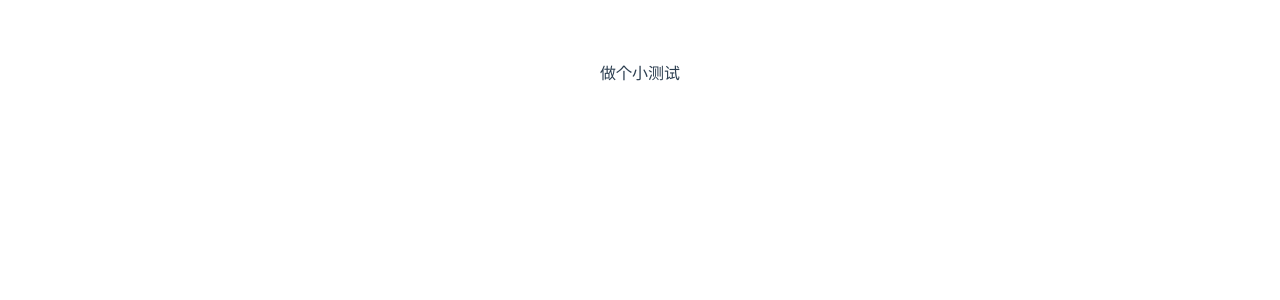
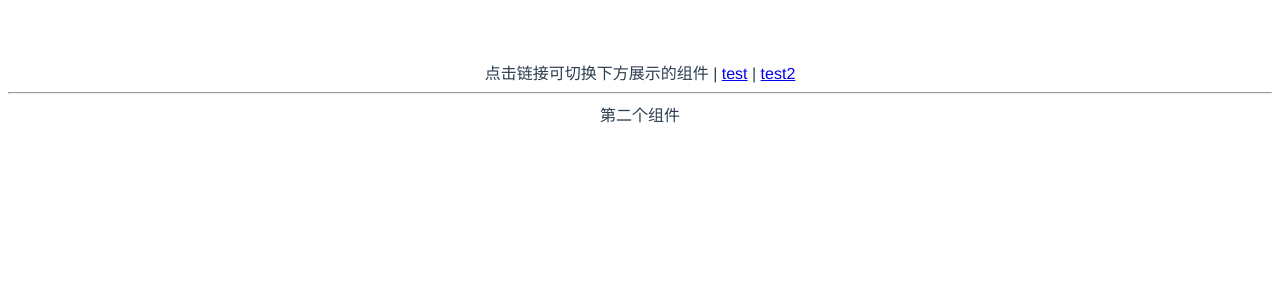
Before and after one commit to YMingF/Yan-Ui, a Vue app: page /#/x in a window 1280 px wide. Shown: the top 300 px of the page. Built offline with nearby package versions, Linux system fonts and the light colour scheme.

Commit message:
根据例子使用了router

```diff
--- a/index.html
+++ b/index.html
@@ -8,6 +8,6 @@
 </head>
 <body>
   <div id="app"></div>
-  <script type="module" src="/src/main.js"></script>
+  <script type="module" src="/src/main.ts"></script>
 </body>
 </html>
--- /dev/null
+++ b/shims-vue.d.ts
@@ -0,0 +1,6 @@
+// shims-vue.d.ts
+declare module '*.vue' {
+  import { ComponentOptions  } from 'vue'
+  const componentOptions: ComponentOptions
+  export default componentOptions
+}
--- a/src/App.vue
+++ b/src/App.vue
@@ -1,14 +1,19 @@
 <template>
-  <test/>
+  <div>点击链接可切换下方展示的组件
+  |
+    <router-link to="/">test</router-link>
+    |
+    <router-link to="/x">test2</router-link>
+
+  </div>
+  <hr>
+<!--  路由要展示的组件直接展示到这即可！-->
+  <router-view/>
 </template>
 
 <script>
-import test from './components/test.vue'
 
 export default {
   name: 'App',
-  components: {
-    test
-  }
 }
 </script>
--- /dev/null
+++ b/src/components/test2.vue
@@ -0,0 +1,3 @@
+<template>
+  <div>第二个组件</div>
+</template>
--- a/src/main.js
+++ /dev/null
@@ -1,5 +0,0 @@
-import { createApp } from 'vue'
-import App from './App.vue'
-import './index.css'
-
-createApp(App).mount('#app')
--- /dev/null
+++ b/src/main.ts
@@ -0,0 +1,18 @@
+import { createApp } from 'vue'
+import App from './App.vue'
+import './index.css'
+import test from './components/test.vue'
+import test2 from './components/test2.vue'
+import {createWebHashHistory,createRouter}  from 'vue-router'
+
+const history=createWebHashHistory()
+const router=createRouter({
+  history:history,
+  routes:[
+    {path:'/',component:test},
+    {path:'/x',component:test2}
+  ]
+})
+const app=createApp(App)
+app.use(router)
+app.mount('#app')
```
Also changed, not shown: package.json (+4 -3 lines), 1 other file (tests, documents, lock files or other folders).
